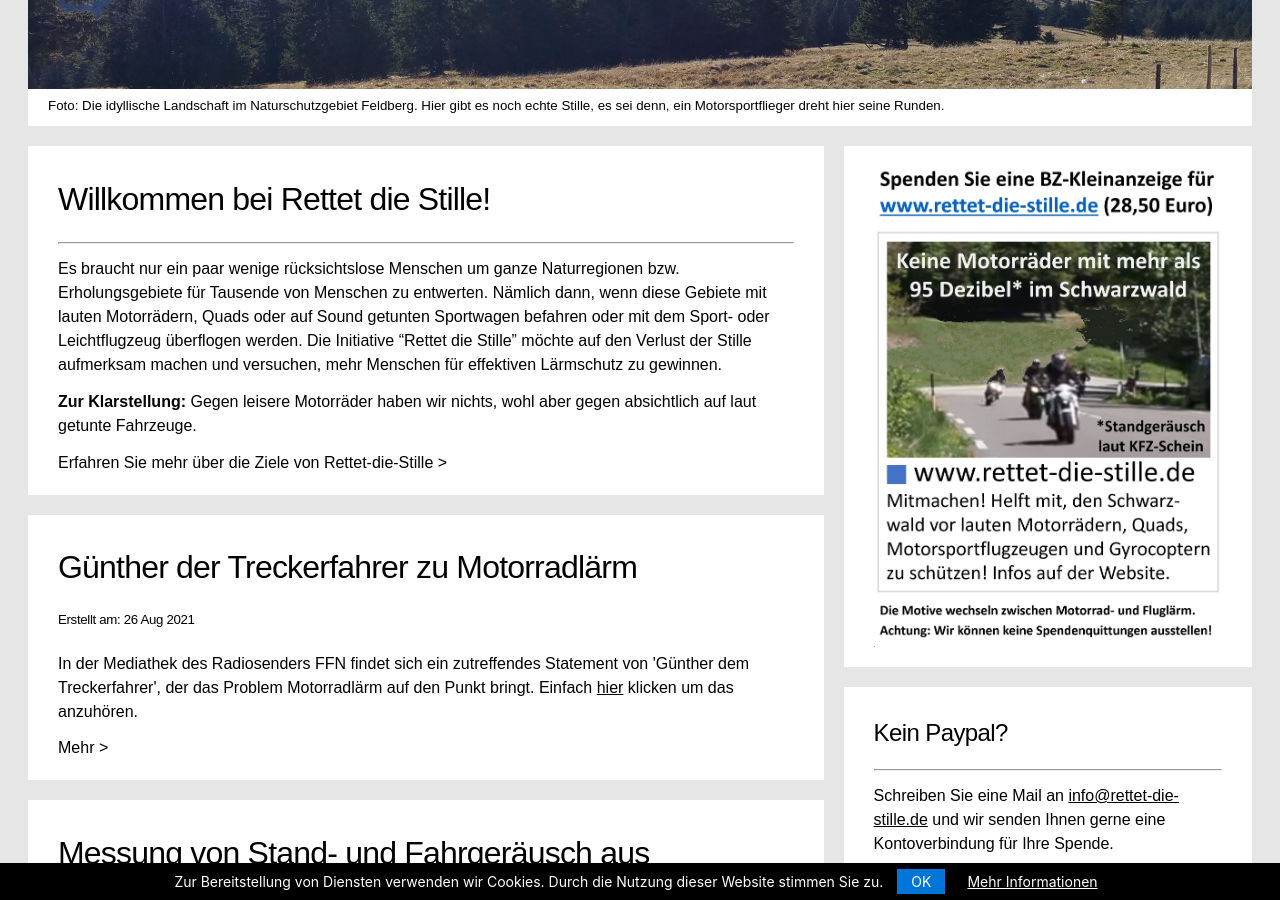
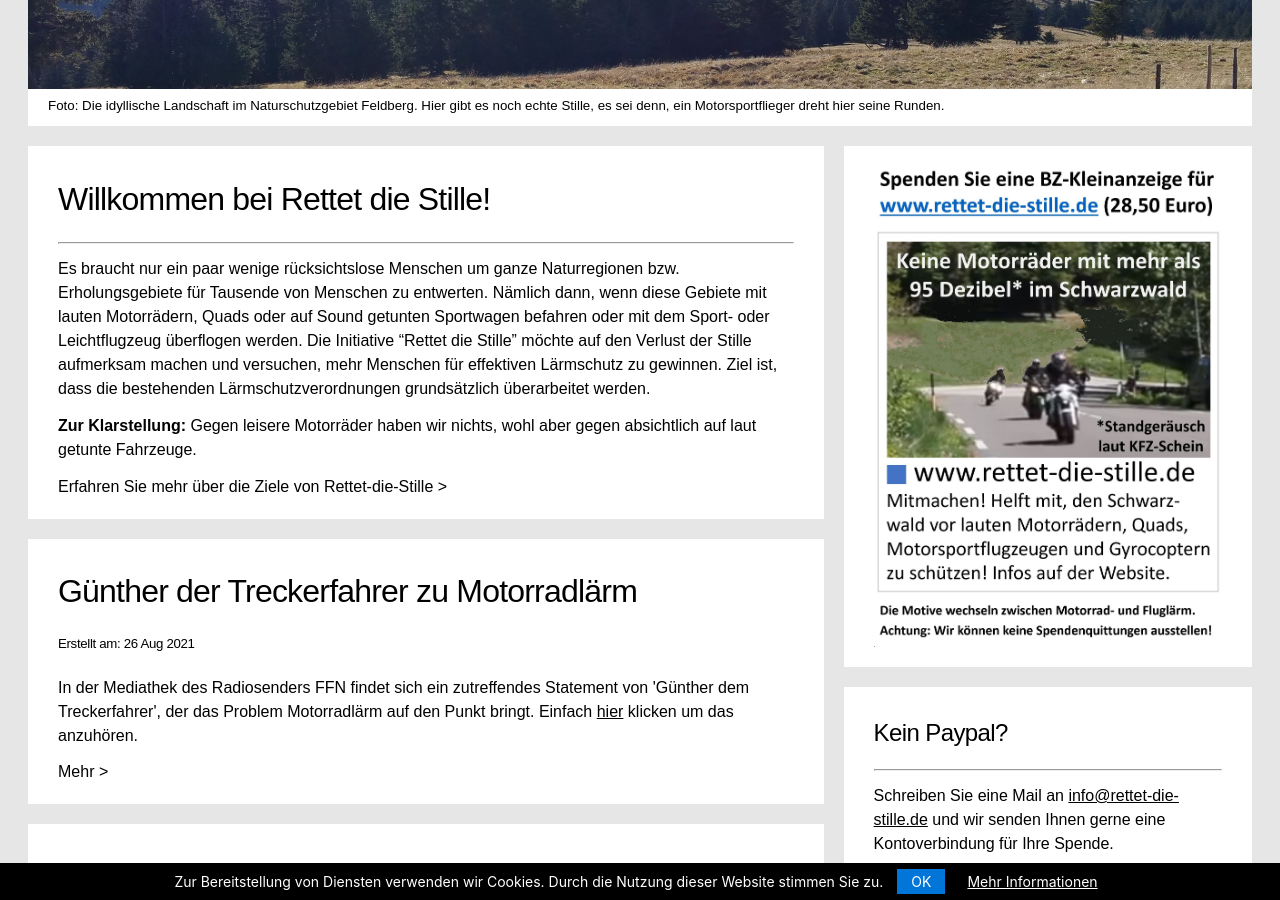
Before and after one commit to rettet-die-stille/rettet-die-stille.github.io, a Jekyll site: the page built from index.md, in a window 1280 px wide and 900 px high, scrolled down 396 px. Built offline with Jekyll 4.4.1, drawn with Linux system fonts in a browser that asks for light colours.

Commit message:
Update index.md

```diff
--- a/index.md
+++ b/index.md
@@ -2,7 +2,7 @@
 layout: home
 ---
 
-Es braucht nur ein paar wenige rücksichtslose Menschen um ganze Naturregionen bzw. Erholungsgebiete für Tausende von Menschen zu entwerten. Nämlich dann, wenn diese Gebiete mit lauten Motorrädern, Quads oder auf Sound getunten Sportwagen befahren oder mit dem Sport- oder Leichtflugzeug überflogen werden. Die Initiative "Rettet die Stille" möchte auf den Verlust der Stille aufmerksam machen und versuchen, mehr Menschen für effektiven Lärmschutz zu gewinnen.
+Es braucht nur ein paar wenige rücksichtslose Menschen um ganze Naturregionen bzw. Erholungsgebiete für Tausende von Menschen zu entwerten. Nämlich dann, wenn diese Gebiete mit lauten Motorrädern, Quads oder auf Sound getunten Sportwagen befahren oder mit dem Sport- oder Leichtflugzeug überflogen werden. Die Initiative "Rettet die Stille" möchte auf den Verlust der Stille aufmerksam machen und versuchen, mehr Menschen für effektiven Lärmschutz zu gewinnen. Ziel ist, dass die bestehenden Lärmschutzverordnungen grundsätzlich überarbeitet werden.
 
 <b>Zur Klarstellung:</b> Gegen leisere Motorräder haben wir nichts, wohl aber gegen absichtlich auf laut getunte Fahrzeuge.
 
```
